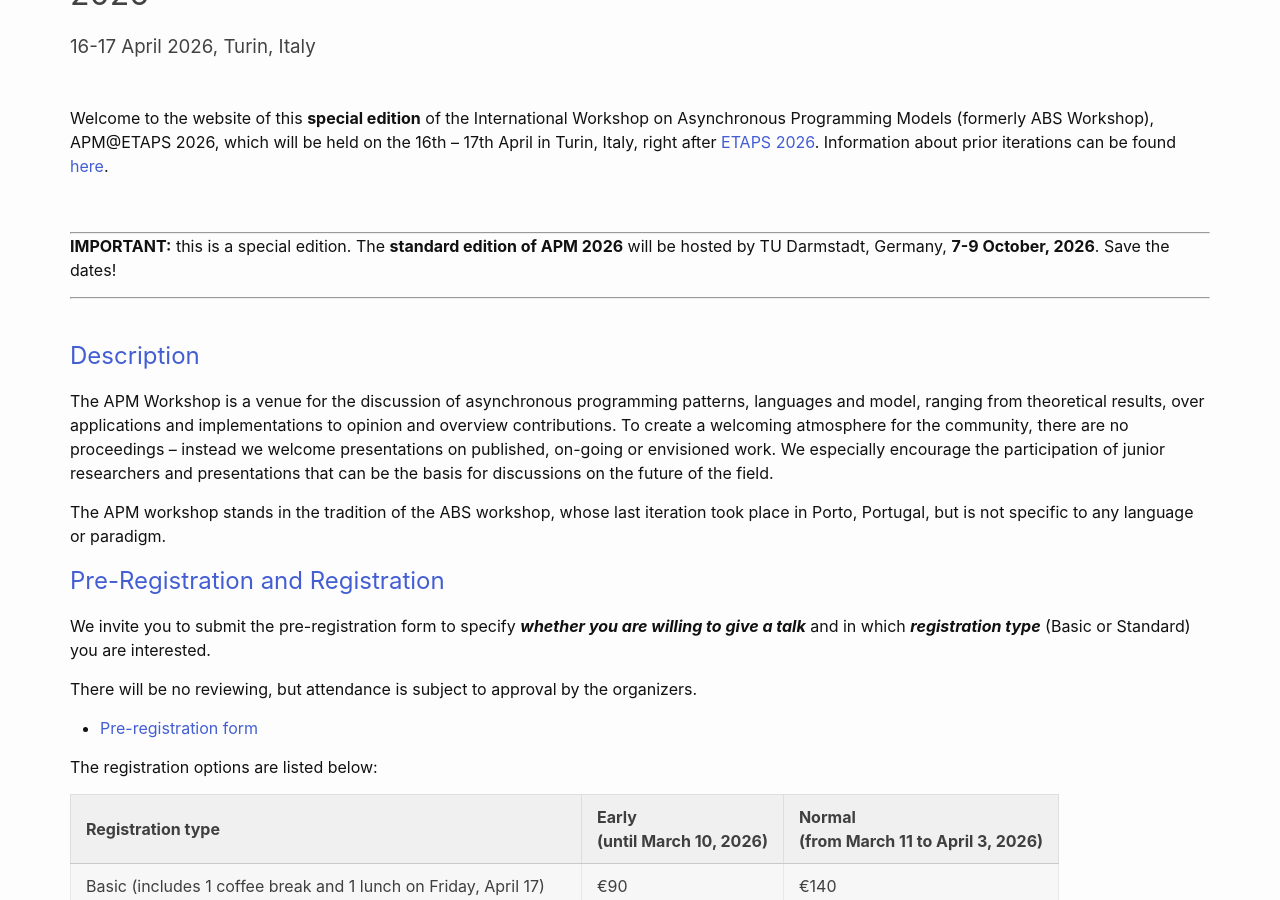
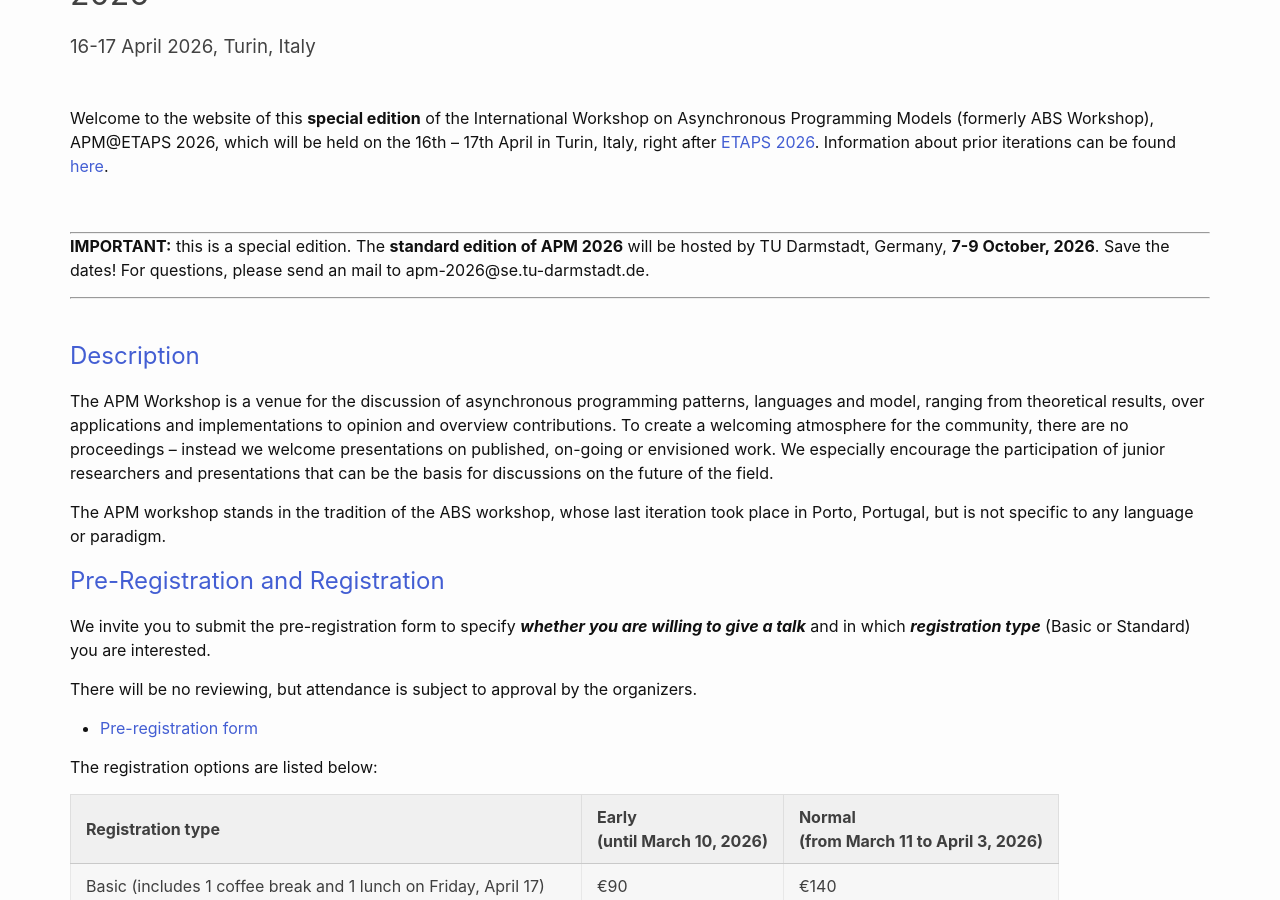
Before and after one commit to apm-workshop/at-etaps2026, a Jekyll site: the page built from _pages/index.md, in a window 1280 px wide and 900 px high, scrolled down 831 px. Built offline with Jekyll 4.4.1, drawn with Linux system fonts in a browser that asks for light colours.

Commit message:
Update index.md

```diff
--- a/_pages/index.md
+++ b/_pages/index.md
@@ -4,7 +4,8 @@ permalink: /
 hide: true
 ---
 
-Welcome to the website of this <b>special edition</b> of the International Workshop on Asynchronous Programming Models (formerly ABS Workshop), APM@ETAPS 2026, which will be held on the 16th – 17th April in Turin, Italy, right after [ETAPS 2026](https://etaps.org/2026). Information about prior iterations can be found [here](https://abs-models.org/publications/).
+Welcome to the website of this <b>special edition</b> of the International Workshop on Asynchronous Programming Models (formerly ABS Workshop), APM@ETAPS 2026, which will be held on the 16th – 17th April in Turin, Italy, right after [ETAPS 2026](https://etaps.org/2026).
+Information about prior iterations can be found [here](https://abs-models.org/publications/).
 
 <br>
 
@@ -12,8 +13,9 @@ Welcome to the website of this <b>special edition</b> of the International Works
 
 <b>IMPORTANT:</b> this is a special edition. The <b>standard edition of APM 2026</b> will be hosted by TU Darmstadt, Germany, __7-9 October, 2026__. Save the dates!
 <!--
-Further information can be found [[here]](https://apm-workshop.github.io/2025/assets/APM-2026-Invitation.pdf), and more will be available soon. For questions, please contact Asmae Tabar (asmae.heydari-tabar@kit.edu).
+Further information can be found [[here]](https://apm-workshop.github.io/2025/assets/APM-2026-Invitation.pdf), and more will be available soon.
 -->
+For questions, please send an mail to apm-2026@se.tu-darmstadt.de.
 <hr>
 <br>
 
```
